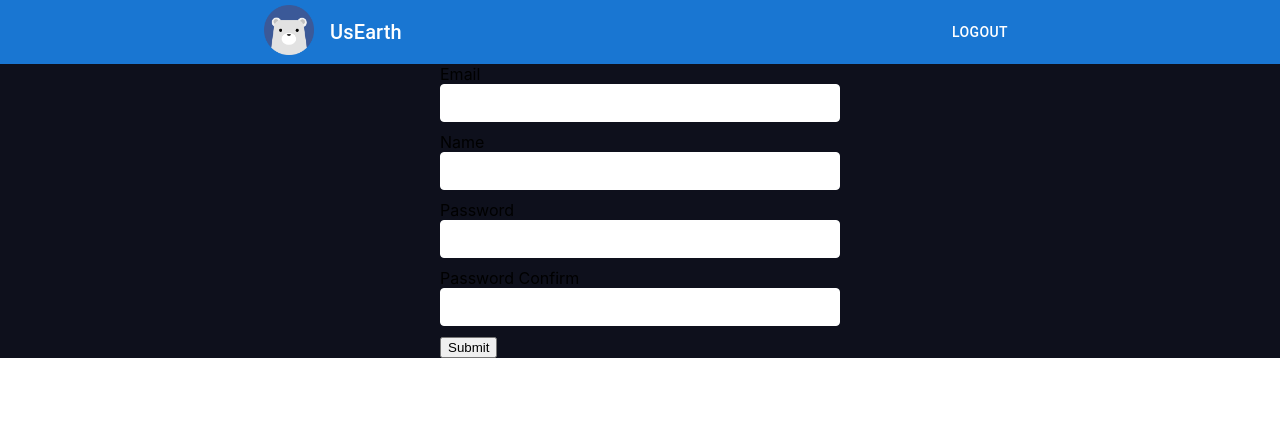
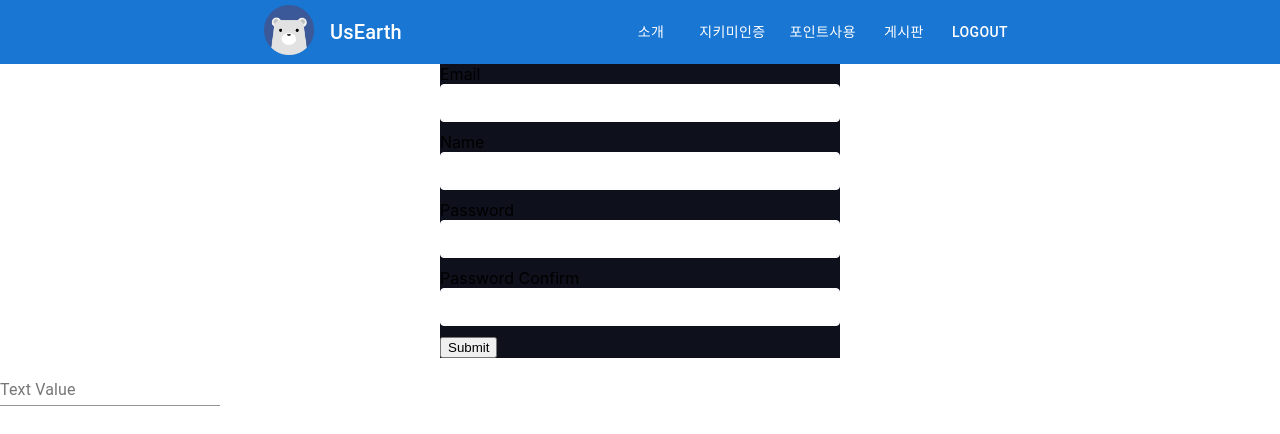
Before and after one commit to Tozinoo/MyProject, a React (Create React App) app in the folder boiler-plate/client/: page /signup in a window 1280 px wide. Shown: the top 434 px of the page. Built offline with nearby package versions, Linux system fonts and the light colour scheme.

Commit message:
boiler-plate

```diff
--- /dev/null
+++ b/boiler-plate/client/src/components/views/AboutPage/About.js
@@ -0,0 +1,7 @@
+import React from "react";
+
+const About = () => {
+    return <div>About페이지</div>;
+};
+
+export default About;
--- a/boiler-plate/client/src/components/views/NavBar/NavBar.js
+++ b/boiler-plate/client/src/components/views/NavBar/NavBar.js
@@ -1,23 +1,24 @@
-import * as React from 'react';
-import AppBar from '@mui/material/AppBar';
-import Box from '@mui/material/Box';
-import Toolbar from '@mui/material/Toolbar';
-import Typography from '@mui/material/Typography';
-import Button from '@mui/material/Button';
+import * as React from "react";
+import AppBar from "@mui/material/AppBar";
+import Box from "@mui/material/Box";
+import Toolbar from "@mui/material/Toolbar";
+import Typography from "@mui/material/Typography";
+import Button from "@mui/material/Button";
 
-import './NavBar.css';
-import { Link } from '@mui/material';
-import axios from 'axios';
-import { withRouter } from 'react-router';
-import RightMenu from './Sections/RightMenu';
+import "./NavBar.css";
+import { Link } from "@mui/material";
+import axios from "axios";
+import { withRouter } from "react-router";
+import RightMenu from "./Sections/RightMenu";
+import MiddleMenu from "./Sections/MiddleMenu";
 
 const NavBar = (props) => {
     const onClickHandler = () => {
-        axios.get('/api/users/logout').then((response) => {
+        axios.get("/api/users/logout").then((response) => {
             if (response.data.success) {
-                props.history.push('/login');
+                props.history.push("/login");
             } else {
-                alert('로그아웃 하는데 실패 했습니다.');
+                alert("로그아웃 하는데 실패 했습니다.");
             }
         });
     };
@@ -35,6 +36,7 @@ const NavBar = (props) => {
                     >
                         UsEarth
                     </Typography>
+                    <MiddleMenu />
                     <RightMenu />
                 </Toolbar>
             </AppBar>
--- /dev/null
+++ b/boiler-plate/client/src/components/views/NavBar/Sections/MiddleMenu.js
@@ -0,0 +1,32 @@
+import React, { useState } from "react";
+import Button from "@mui/material/Button";
+
+import { withRouter } from "react-router";
+import { useSelector } from "react-redux";
+
+const RightMenu = (props) => {
+    const user = useSelector((state) => state.user);
+    console.log(user.userData);
+
+    return (
+        <div>
+            <Button sx={{ mr: 1 }} href="/about" color="inherit">
+                소개
+            </Button>
+            <Button sx={{ mr: 1 }} href="/usEarth" color="inherit">
+                지키미인증
+            </Button>
+            <Button sx={{ mr: 1 }} href="/shop" color="inherit">
+                포인트사용
+            </Button>
+            {/* <Button sx={{ mr: 1 }} color="inherit">
+                    미니게임
+                </Button> */}
+            <Button sx={{ mr: 1 }} href="/board" color="inherit">
+                게시판
+            </Button>
+        </div>
+    );
+};
+
+export default withRouter(RightMenu);
--- a/boiler-plate/client/src/components/views/NavBar/Sections/RightMenu.js
+++ b/boiler-plate/client/src/components/views/NavBar/Sections/RightMenu.js
@@ -1,21 +1,20 @@
-import React, { useState } from 'react';
-import Button from '@mui/material/Button';
+import React, { useState } from "react";
+import Button from "@mui/material/Button";
 
-import { Link } from '@mui/material';
-import axios from 'axios';
-import { withRouter } from 'react-router';
-import { useSelector } from 'react-redux';
+import axios from "axios";
+import { withRouter } from "react-router";
+import { useSelector } from "react-redux";
 
 const RightMenu = (props) => {
     const user = useSelector((state) => state.user);
     console.log(user.userData);
 
     const onClickHandler = () => {
-        axios.get('/api/users/logout').then((response) => {
+        axios.get("/api/users/logout").then((response) => {
             if (response.data.success) {
-                props.history.push('/login');
+                props.history.push("/login");
             } else {
-                alert('로그아웃 하는데 실패 했습니다.');
+                alert("로그아웃 하는데 실패 했습니다.");
             }
         });
     };
@@ -23,7 +22,7 @@ const RightMenu = (props) => {
     if (user.userData && !user.userData.isAuth) {
         return (
             <div>
-                <Button sx={{ mr: 1 }} href="/login" color="inherit">
+                <Button sx={{ ml: 10, mr: 1 }} href="/login" color="inherit">
                     Login
                 </Button>
                 <Button sx={{ mr: 30 }} href="/register" color="inherit">
--- /dev/null
+++ b/boiler-plate/client/src/components/views/RegisterPage/FormInput.js
@@ -0,0 +1,24 @@
+import React from "react";
+import TextField from "@material-ui/core/TextField";
+import { Controller, useForm } from "react-hook-form";
+
+export const FormWithHookForm = () => {
+    const { handleSubmit, reset, control } = useForm();
+    const onSubmit = (data) => console.log(data);
+
+    return (
+        <form>
+            <Controller
+                name={"textValue"}
+                control={control}
+                render={({ field: { onChange, value } }) => (
+                    <TextField
+                        onChange={onChange}
+                        value={value}
+                        label={"Text Value"}
+                    />
+                )}
+            />
+        </form>
+    );
+};
--- a/boiler-plate/client/src/components/views/RegisterPage/Register.js
+++ b/boiler-plate/client/src/components/views/RegisterPage/Register.js
@@ -1,7 +1,8 @@
-import React, { useRef } from 'react';
-import ReactDOM from 'react-dom';
-import { useForm } from 'react-hook-form';
-import './style.css';
+import React, { useRef } from "react";
+import ReactDOM from "react-dom";
+import { useForm } from "react-hook-form";
+import { FormWithHookForm } from "./FormInput";
+import "./style.css";
 
 const SignUp = () => {
     const {
@@ -12,12 +13,12 @@ const SignUp = () => {
     } = useForm();
 
     const password = useRef();
-    password.current = watch('password');
+    password.current = watch("password");
     const onSubmit = (data) => {
-        console.log('data', data);
+        console.log("data", data);
     }; // your form submit function which will invoke after successful validation
 
-    console.log(watch('email'));
+    console.log(watch("email"));
 
     return (
         <div className="test_register">
@@ -27,7 +28,7 @@ const SignUp = () => {
                     className="test_input"
                     name="email"
                     type="email"
-                    {...register('email', {
+                    {...register("email", {
                         required: true,
                         pattern: /^\S+@\S+$/i,
                     })}
@@ -41,12 +42,12 @@ const SignUp = () => {
                     className="test_input"
                     name="name"
                     type="text"
-                    {...register('name', { required: true, maxLength: 10 })}
+                    {...register("name", { required: true, maxLength: 10 })}
                 />
-                {errors.name && errors.name.type === 'required' && (
+                {errors.name && errors.name.type === "required" && (
                     <p className="test_error">This field is required</p>
                 )}
-                {errors.name && errors.name.type === 'maxLength' && (
+                {errors.name && errors.name.type === "maxLength" && (
                     <p className="test_error">
                         Your input exceed maximum length
                     </p>
@@ -57,12 +58,12 @@ const SignUp = () => {
                     className="test_input"
                     name="password"
                     type="password"
-                    {...register('password', { required: true, minLength: 6 })}
+                    {...register("password", { required: true, minLength: 6 })}
                 />
-                {errors.password && errors.password.type === 'required' && (
+                {errors.password && errors.password.type === "required" && (
                     <p className="test_error">This field is required</p>
                 )}
-                {errors.password && errors.password.type === 'minLength' && (
+                {errors.password && errors.password.type === "minLength" && (
                     <p className="test_error">
                         Password must have at least 6 characters
                     </p>
@@ -73,23 +74,24 @@ const SignUp = () => {
                     className="test_input"
                     name="password_confirm"
                     type="password"
-                    {...register('password_confirm', {
+                    {...register("password_confirm", {
                         required: true,
                         validate: (value) => value === password.current,
                     })}
                 />
 
                 {errors.password_confirm &&
-                    errors.password_confirm.type === 'required' && (
+                    errors.password_confirm.type === "required" && (
                         <p className="test_error">This field is required</p>
                     )}
                 {errors.password_confirm &&
-                    errors.password_confirm.type === 'validate' && (
+                    errors.password_confirm.type === "validate" && (
                         <p className="test_error">The passwords do not match</p>
                     )}
 
                 <input type="submit" />
             </form>
+            <FormWithHookForm />
         </div>
     );
 };
--- a/boiler-plate/client/src/components/views/RegisterPage/style.css
+++ b/boiler-plate/client/src/components/views/RegisterPage/style.css
@@ -1,8 +1,8 @@
 .test_register {
-    background: #0e101c;
-    font-family: -apple-system, BlinkMacSystemFont, 'Segoe UI', 'Roboto',
-        'Oxygen', 'Ubuntu', 'Cantarell', 'Fira Sans', 'Droid Sans',
-        'Helvetica Neue', sans-serif;
+    background: #ffffff;
+    font-family: -apple-system, BlinkMacSystemFont, "Segoe UI", "Roboto",
+        "Oxygen", "Ubuntu", "Cantarell", "Fira Sans", "Droid Sans",
+        "Helvetica Neue", sans-serif;
 }
 
 .test_form {
@@ -13,21 +13,13 @@
     margin: 0 auto;
 }
 
-h1 {
-    font-weight: 100;
-    color: white;
-    text-align: center;
-    padding-bottom: 10px;
-    border-bottom: 1px solid rgb(79, 98, 148);
-}
-
 .test_error {
     color: #bf1650;
 }
 
 .test_error::before {
     display: inline;
-    content: '⚠ ';
+    content: "⚠ ";
 }
 
 .test_input {
--- /dev/null
+++ b/boiler-plate/client/src/components/views/UsEarthPage/UsEarth.js
@@ -0,0 +1,7 @@
+import React from "react";
+
+const UsEarth = () => {
+    return <div>지키미인증 페이지 </div>;
+};
+
+export default UsEarth;
--- a/boiler-plate/client/src/reducers/user_reducer.js
+++ b/boiler-plate/client/src/reducers/user_reducer.js
@@ -6,7 +6,7 @@ export default function (state = {}, action) {
             return { ...state, loginSuccess: action.payload };
         case REGISTER_USER:
             return { ...state, register: action.payload };
-            break;
+
         case AUTH_USER:
             return { ...state, userData: action.payload };
         default:
```
Also changed, not shown: boiler-plate/client/src/App.js (+22 -8 lines), boiler-plate/client/src/components/views/RegisterPage/RegisterPage.js (+42 -42 lines), boiler-plate/client/src/hoc/auth.js (+6 -7 lines), 1 other file (tests, documents, lock files or other folders).
